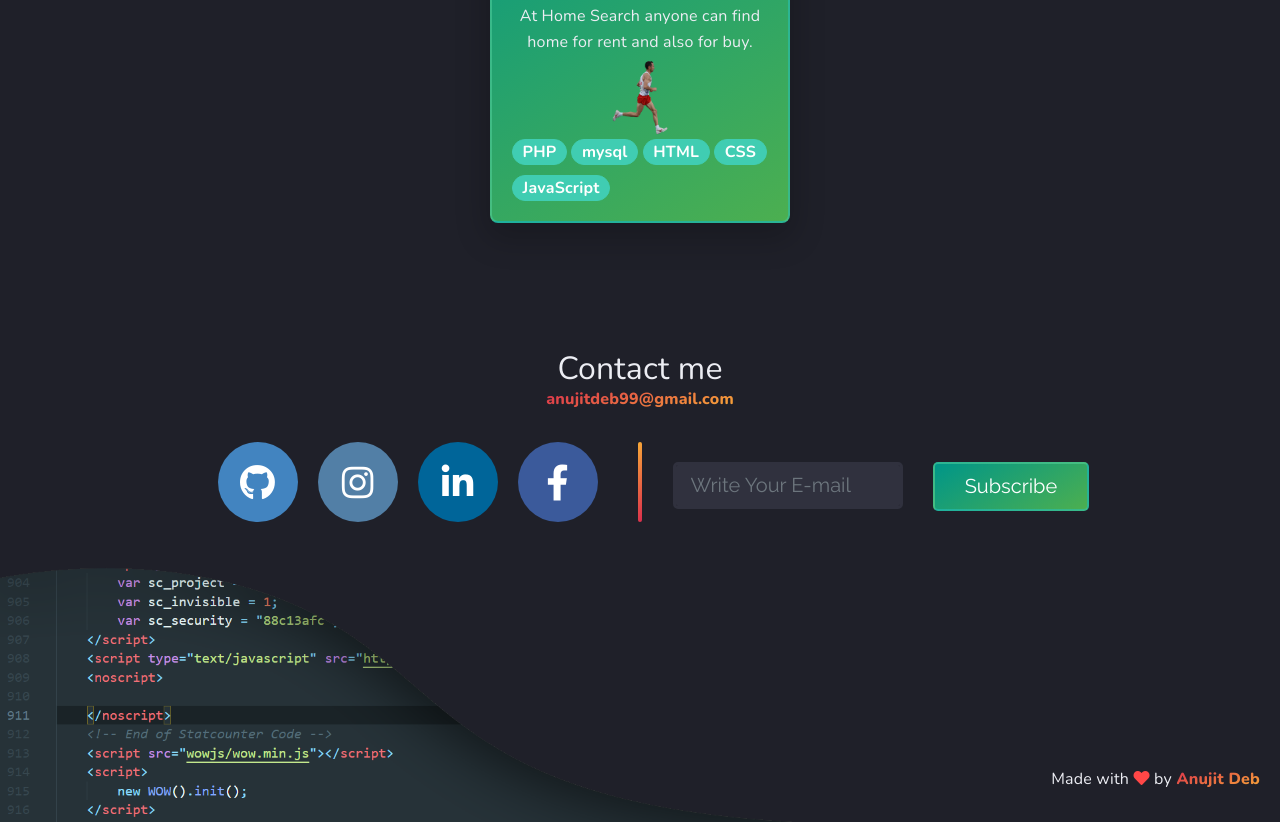
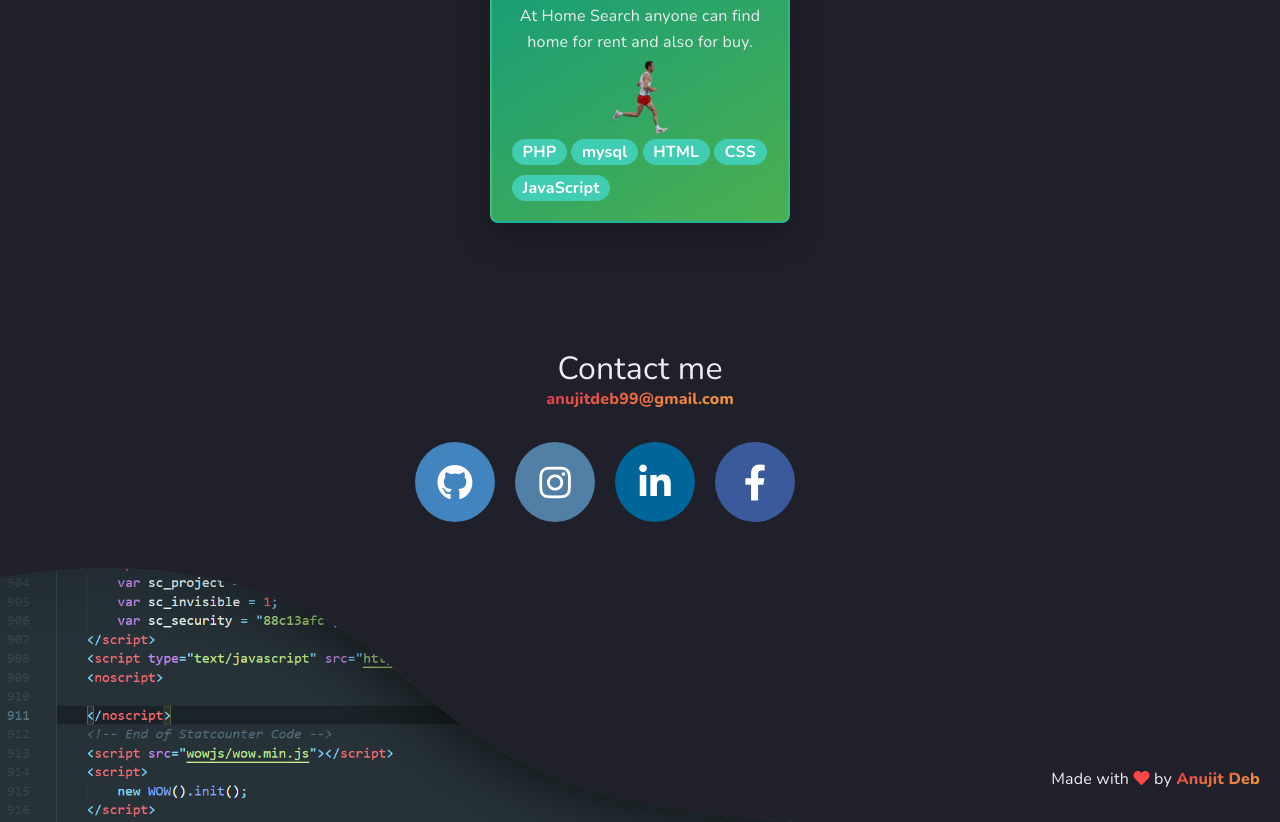
Before and after one commit to anujitdeb/Portfolio, a plain HTML site: page portfolio/index.html in a window 1280 px wide. Shown: the part 4317-5139 px from the top of the page. Drawn offline with nearby package versions, Linux system fonts and the light colour scheme; a script that the page names is missing; a web font is replaced by a local one.

Commit message:
Update index.html

```diff
--- a/portfolio/index.html
+++ b/portfolio/index.html
@@ -193,6 +193,7 @@
 					<img src="img\logo.png" alt="" style="margin-top: 20px;">
 					<h2>State University of Bangladesh</h2>
 					<h6>BSC in CSE (2018-2022)</h6>
+					<!--CGPA 3.65 Out of 4.00-->
 				</div>
 			</div>
 		</div>
@@ -204,6 +205,7 @@
 					<img src="img\city_clg.png" alt="" style="margin-top: 60px;">
 					<h2>Comilla Govt. City College</h2>
 					<h6>HSC (2016-2018)</h6>
+					<!--CGPA 3.50 Out of 5.00-->
 				</div>
 			</div>
 		</div>
@@ -216,6 +218,7 @@
 					<img src="img\high_scl.jpg" alt="" width="200px" height="200px">
 					<h2>Debidwar Reaz Uddin Pilot Model High School</h2>
 					<h6>SSC (2014-2016)</h6>
+					<!--CGPA 4.89 Out of 5.00-->
 				</div>
 			</div>
 		</div>
@@ -365,14 +368,8 @@
 					class="block color-gradient-red-yellow"
 					style="font-weight: 800; font-size: 1em; margin-top: -10px;">anujitdeb99@gmail.com</span></p>
 		</div>
-		<div class="row d-flex justify-content-center">
-
-
-
-
-		</div>
 		<div class="row d-flex justify-content-center wow fadeInUp" style="padding-top: 30px;">
-			<div class="col-md d-flex align-items-end flex-column">
+			<div class="col-md d-flex align-items-end flex-column" style="margin-left: -920px">
 				<div class="row">
 					<div class="col-md-12">
 						<div class="social-icons">
@@ -412,24 +409,12 @@
 					</div>
 				</div>
 			</div>
-			<div class="col-md d-flex justify-content-center " style="max-width: 35px;">
-				<div class="line-vertical mobile-hide"></div>
-			</div>
-			<div class="col-md d-flex justify-content-left disable-flex-mobile">
-				<div class="row mt-3">
-					<div class="col-md-7">
-						<input type="text" placeholder="Write Your E-mail" class="form-control email-form" />
-					</div>
-					<div class="col-md-5">
-						<button class="btn card-featured color-gradient-green-bg"
-							style="width: 100%; color: #fff">Subscribe</button>
-					</div>
-				</div>
+
+		</div>
 
 
-			</div>
 
-		</div>
+
 	</div>
 
 	<div class="container-fluid footer" style="position: relative;">
@@ -451,7 +436,6 @@
 	<script src="./script.js"></script>
 
 
-	<!-- Default Statcounter code for Portfolio http://mazharul.me -->
 <script type="text/javascript">
 var sc_project=12634508;
 var sc_invisible=1;
```
